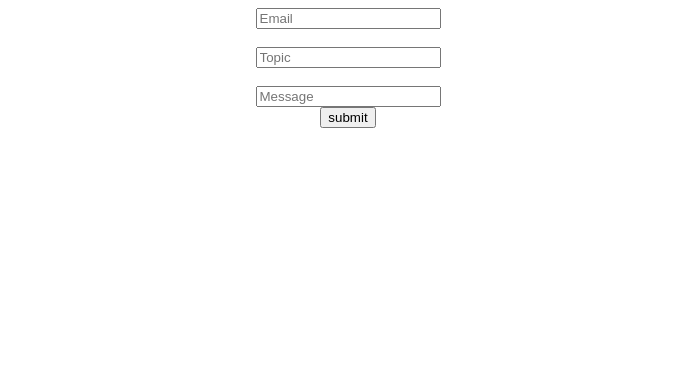
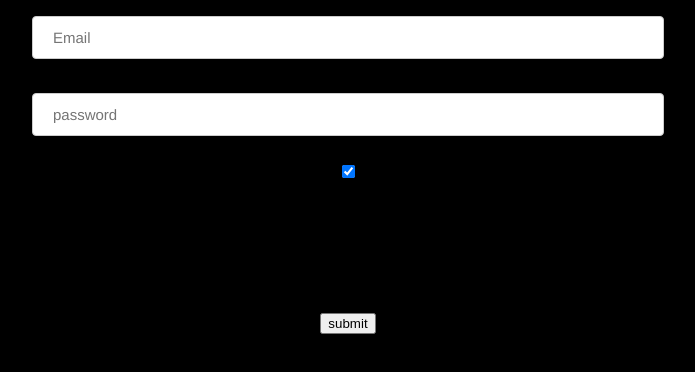
Before and after one commit to moisesparrajr/IT490website-, a plain HTML site: page login.html in a window 1280 px wide. Shown: the whole page, without its empty margins (292-987 px from the left). Drawn offline with Linux system fonts and the light colour scheme.

Commit message:
final push of the day

```diff
--- a/login.html
+++ b/login.html
@@ -4,13 +4,43 @@
 	<title>Login</title>
 </head>
 <style>
+body{
+	background-color: black;
+}
+input[type=email], select {
+    font-family:Helvetica;
+    font-size: 15px;
+    width: 50%;
+    padding: 12px 20px;
+    margin: 8px 0;
+    display: inline-block;
+    border: 1px solid #ccc;
+    border-radius: 4px;
+    box-sizing: border-box;
+ }
+ input[type=password], select {
+    font-family:Helvetica;
+    font-size: 15px;
+    width: 50%;
+    padding: 12px 20px;
+    margin: 8px 0;
+    display: inline-block;
+    border: 1px solid #ccc;
+    border-radius: 4px;
+    box-sizing: border-box;
+ }
+input[type=checkbox],select{
 
+}
+label
 </style>
 <body>
 <center>
 <input type="email" placeholder="Email" name="Email" required><br>
-<br><input type="text" placeholder="Topic" name="Topic" required><br>
-<br><m class="message"><input type="text" placeholder="Message" name="Message" form="usrform" required></e><br>
+<br><input type="password" placeholder="password" name="password" required><br>
+<label>
+<br><input type="checkbox"  name= "Remember me" checked="checked" > <h1> Remeber Me<h1> <br>
+</label>
 <input type="submit" value="submit"></center>
 </center>
 </body>
```
Also changed, not shown: home.html (+2 -0 lines).
